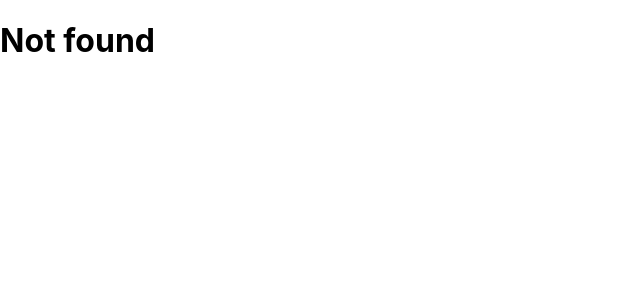
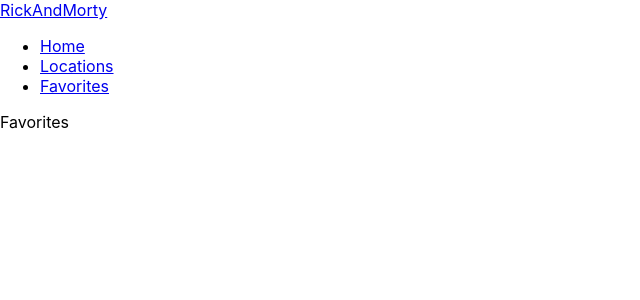
Before and after one commit to hahs-92/rick-morty-app, a React (Create React App) app: page /favorites in a window 1280 px wide. Shown: the top 300 px of the page, without its empty margins (0-640 px from the left). Built offline with nearby package versions, Linux system fonts and the light colour scheme.

Commit message:
added: Header component

```diff
--- /dev/null
+++ b/src/components/Header.js
@@ -0,0 +1,26 @@
+import { NavLink, Link } from 'react-router-dom'
+
+export const Header = () => {
+
+    return (
+        <section>
+            <header>
+                <Link to="/">RickAndMorty</Link>
+            </header>
+
+            <nav>
+                <ul>
+                    <li>
+                        <NavLink to="/">Home</NavLink>
+                    </li>
+                    <li>
+                        <NavLink to="/locations">Locations</NavLink>
+                    </li>
+                    <li>
+                        <NavLink to="/favorites">Favorites</NavLink>
+                    </li>
+                </ul>
+            </nav>
+        </section>
+    )
+}
--- /dev/null
+++ b/src/pages/Favorites.js
@@ -0,0 +1,7 @@
+import React from 'react'
+
+export const Favorites = () => {
+  return (
+    <div>Favorites</div>
+  )
+}
--- /dev/null
+++ b/src/pages/Locations.js
@@ -0,0 +1,7 @@
+import React from 'react'
+
+export const Locations = () => {
+  return (
+    <div>Locations</div>
+  )
+}
--- a/src/routes/App.js
+++ b/src/routes/App.js
@@ -2,15 +2,22 @@ import {BrowserRouter,Route,Routes } from 'react-router-dom'
 //pages
 import { Dashboard } from '../pages/Dashboard'
 import { CharacterDetail } from '../pages/CharacterDetail'
+import { Favorites } from '../pages/Favorites'
+import { Locations } from '../pages/Locations'
+//components
+import { Header } from '../components/Header'
 
 
 function App() {
 
   return (
     <BrowserRouter>
+      <Header />
       <Routes>
         <Route path="/" element={ <Dashboard />} />
         <Route path="character/:id" element={ <CharacterDetail />} />
+        <Route path="locations" element={ <Locations />} />
+        <Route path="favorites" element={ <Favorites />} />
         <Route path="*" element={<h1>Not found</h1>} />
       </Routes>
     </BrowserRouter>
```
